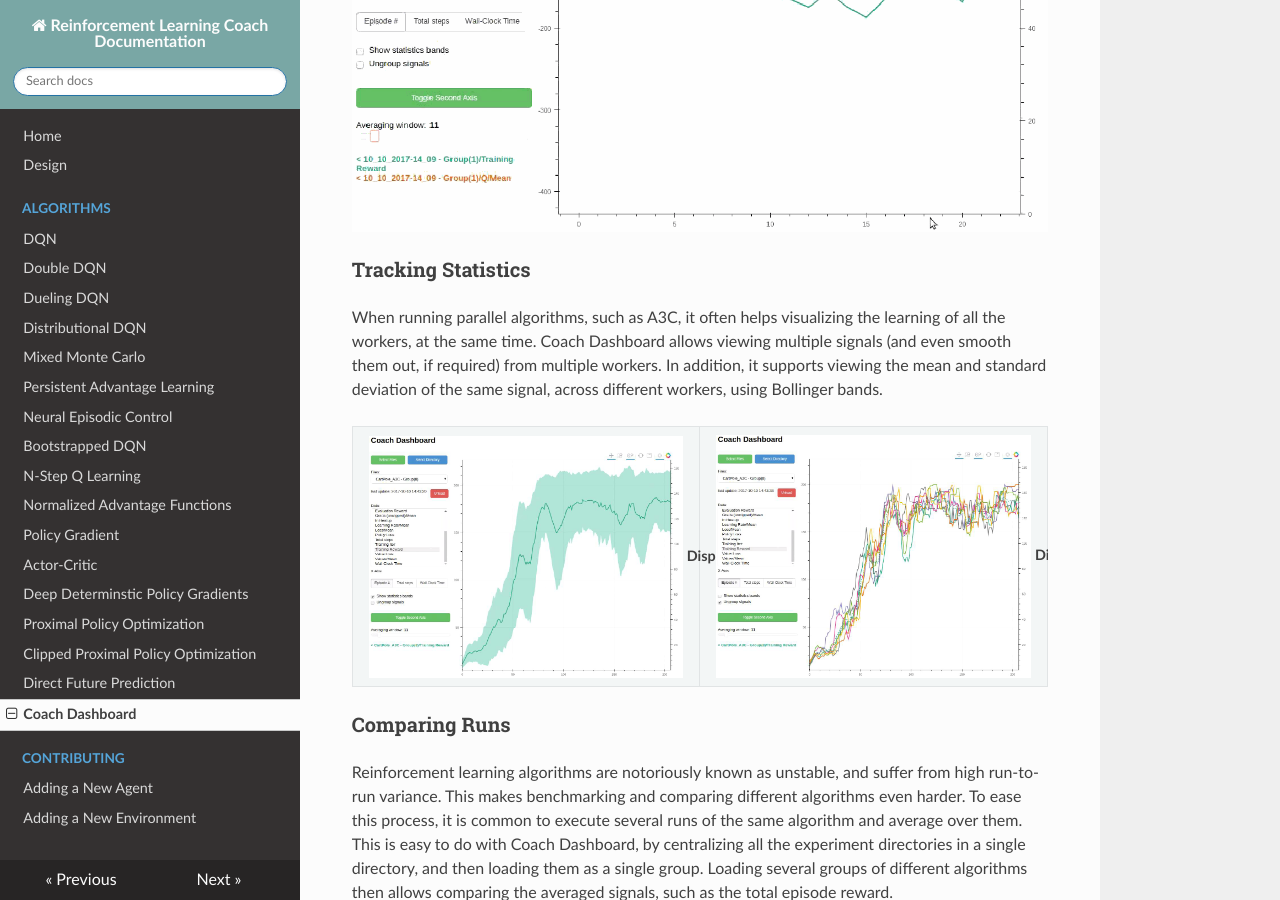
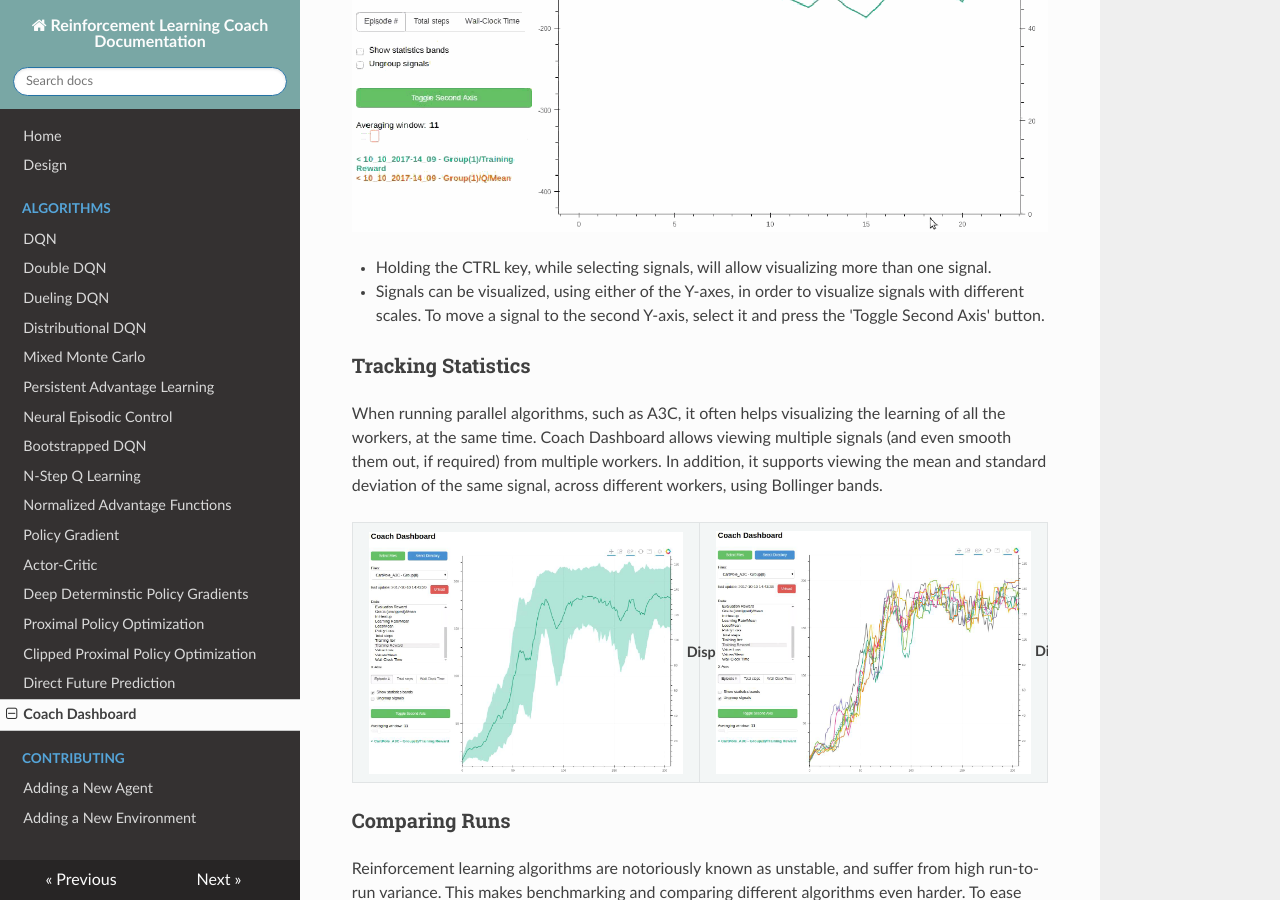
Before and after one commit to IntelLabs/coach, an MkDocs documentation site: the page built from docs/docs/dashboard.md, in a window 1280 px wide and 900 px high, scrolled down 862 px. Built offline with MkDocs 1.6.1, drawn with Linux system fonts in a browser that asks for light colours; nearby versions of some CDN libraries; old or Windows-style settings are respelled for this version of MkDocs.

Commit message:
updated docs with links to github + a few more words on Dashboard functionality

```diff
--- a/docs/docs/dashboard.md
+++ b/docs/docs/dashboard.md
@@ -13,6 +13,9 @@ Coach Dashboard exposes a convenient user interface for visualizing the training
 <img src="../img/updating_dynamically.gif" alt="Updating Dynamically" style="width: 800px;"/>
 
 </p>
+
+* Holding the CTRL key, while selecting signals, will allow visualizing more than one signal.
+* Signals can be visualized, using either of the Y-axes, in order to visualize signals with different scales. To move a signal to the second Y-axis, select it and press the 'Toggle Second Axis' button.
 
 
 ### Tracking Statistics
```
Also changed, not shown: docs/docs/index.md (+6 -0 lines).
